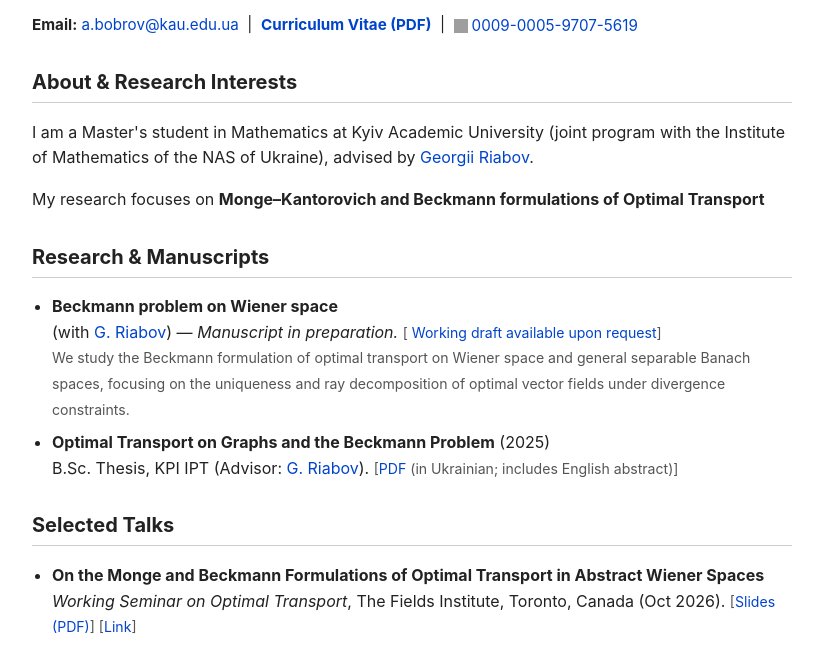
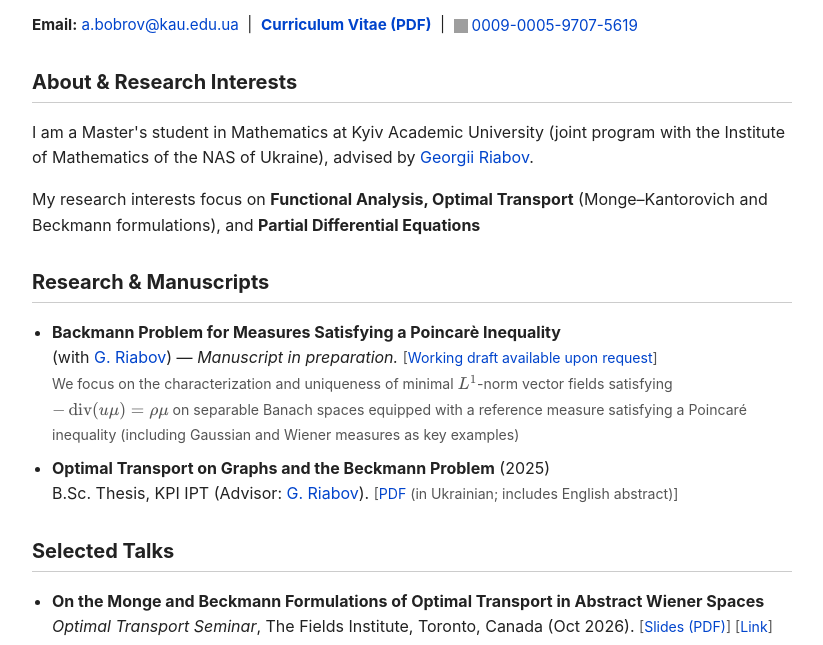
Before and after one commit to Aznatdor/Aznatdor.github.io, a plain HTML site: page index.html in a window 1280 px wide. Shown: the part 144-789 px from the top of the page, without its empty margins (228-1051 px from the left). Drawn offline with nearby package versions, Linux system fonts and the light colour scheme; grey boxes are pictures that could not be loaded.

Commit message:
Change paper title, interests; fix typos

```diff
--- a/index.html
+++ b/index.html
@@ -91,20 +91,23 @@
             advised by <a href="https://imath.kiev.ua/people/profile.php?pid=491&tab=1&lang=en" target="_blank" rel="noopener noreferrer">Georgii Riabov</a>.
         </p>
     <p>
-        My research focuses on <b>Monge&ndash;Kantorovich and Beckmann formulations of Optimal Transport</b>
+        My research interests focus on <b>Functional Analysis, Optimal Transport</b> (Monge&ndash;Kantorovich and Beckmann formulations),
+        and <b>Partial Differential Equations</b>
     </p>
 
     <h2>Research & Manuscripts</h2>
     <ul>
 <li>
-    <b>Beckmann problem on Wiener space</b><br>
+    <b>Backmann Problem for Measures Satisfying a Poincarè Inequality</b><br>
     (with <a href="https://imath.kiev.ua/people/profile.php?pid=491&tab=1&lang=en" target="_blank" rel="noopener noreferrer">G. Riabov</a>)
     &mdash; <i>Manuscript in preparation.</i>
     <span class="tag">
-        [<a href="mailto:a.bobrov@kau.edu.ua?subject=Draft%20Request:%20Variational%20Formulations%20in%20Banach%20Spaces">
-            Working draft available upon request</a>]</span><br>
-    <span class="tag">We study the Beckmann formulation of optimal transport on Wiener space and general separable Banach spaces, focusing on the
-        uniqueness and ray decomposition of optimal vector fields under divergence constraints.</span>
+        [<a href="mailto:a.bobrov@kau.edu.ua?subject=Draft%20Request:Backmann%20Problem%20for%20Measures%20Satisfying%20a%20Poincarè%20Inequality">Working draft available upon request</a>]</span><br>
+    <span class="tag">
+        We focus on the characterization and uniqueness of minimal $L^1$-norm vector fields satisfying
+        $-\operatorname{div}(u\mu) = \rho\mu$ on separable Banach spaces equipped with a reference measure
+        satisfying a Poincaré inequality (including Gaussian and Wiener measures as key examples)
+    </span>
 </li>
         </li>
         <li>
@@ -119,7 +122,7 @@
     <ul>
         <li>
             <b>On the Monge and Beckmann Formulations of Optimal Transport in Abstract Wiener Spaces</b><br>
-            <i>Working Seminar on Optimal Transport</i>, The Fields Institute, Toronto, Canada (Oct 2026).
+            <i>Optimal Transport Seminar</i>, The Fields Institute, Toronto, Canada (Oct 2026).
             <span class="tag">
                 [<a href="files/talks/fields_2026_slides.pdf" target="_blank">Slides (PDF)</a>]
             </span>
@@ -130,7 +133,7 @@
         </li>
     <li>
             <b>Kantorovich&ndash;Rubinstein Distance on Gaussian Spaces</b><br>
-            <i>The Skorokhod Readings</i> &amp; <i>Int. Conference of Young Mathematicians</i>, Kyiv (Jul 2026).<br>
+            <i>The Skorokhod Readings</i> &amp; <i>Int. Conference of Young Mathematicians</i>, Kyiv (Jun 2026).<br>
             <span class="tag">
                 [<a href="files/talks/skorokhod_2026_slides.pdf" target="_blank">Slides (PDF)</a>]
             </span>
```
